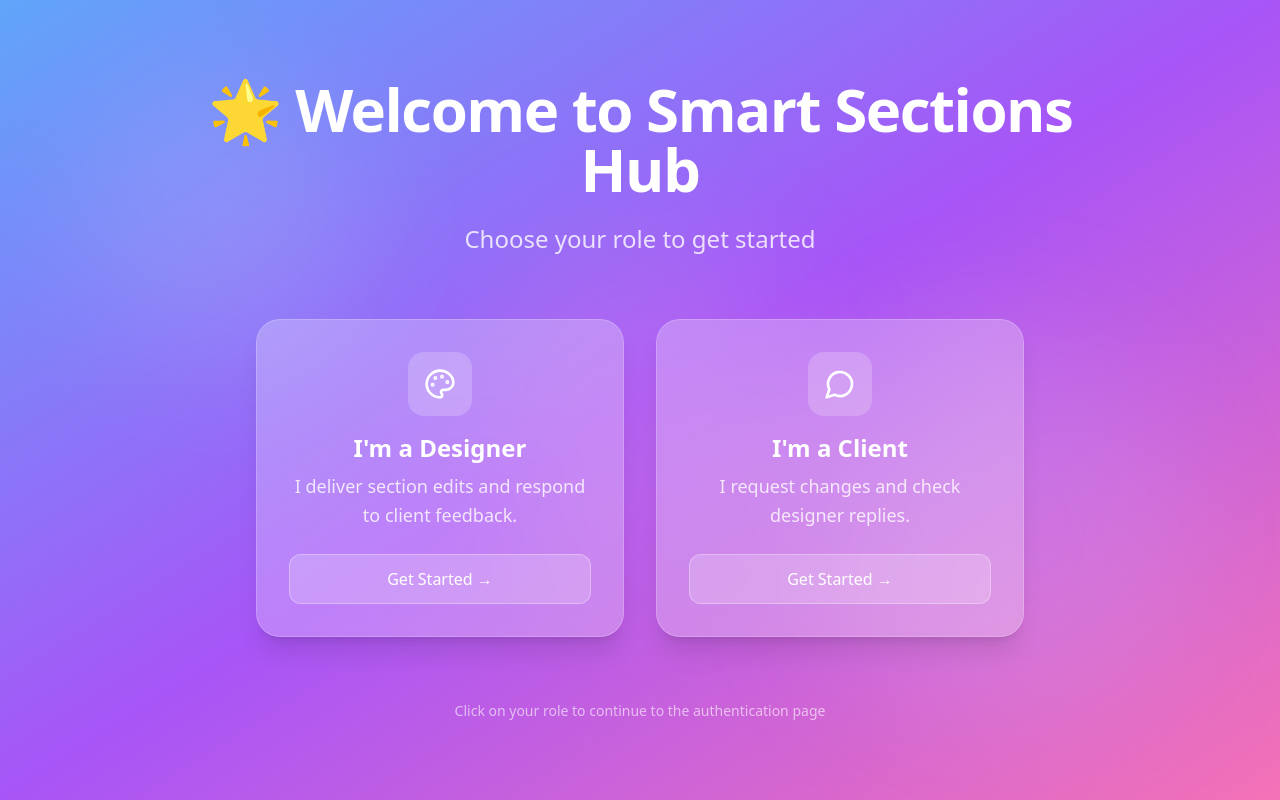
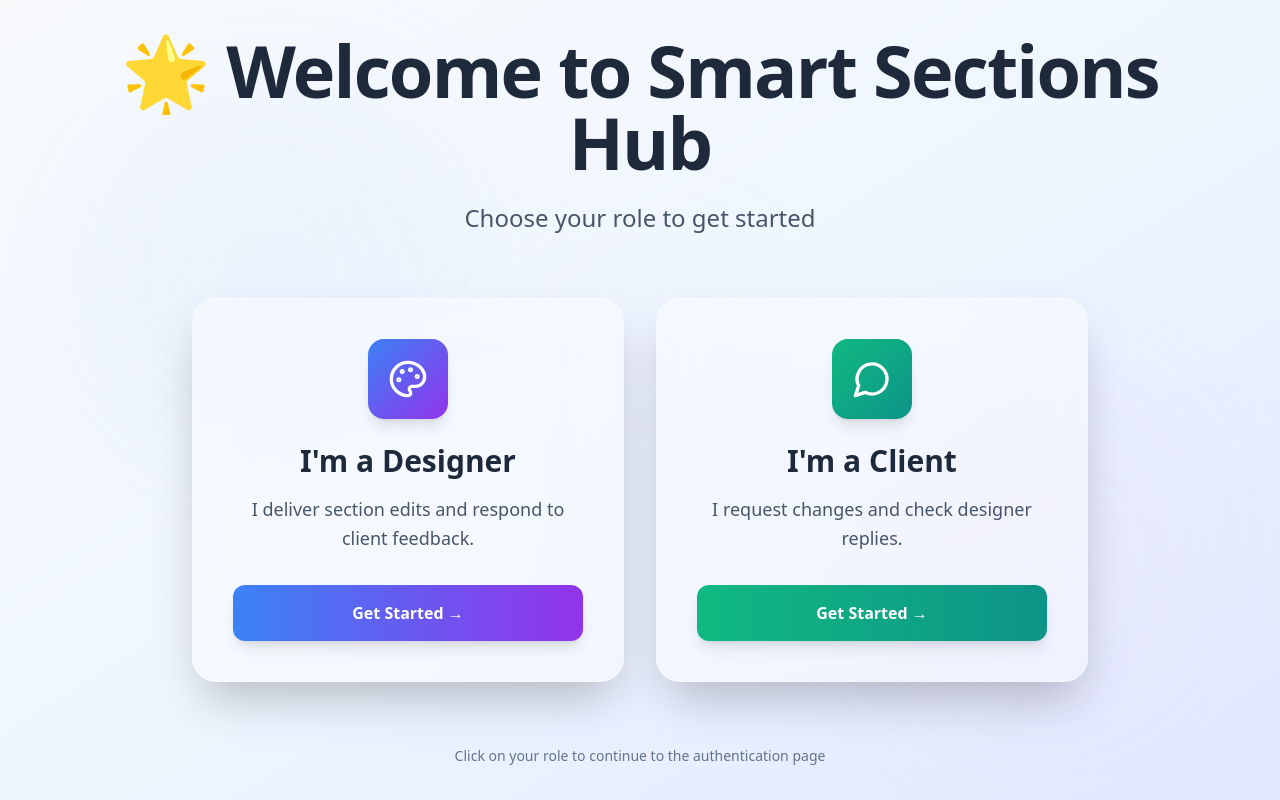
Before and after one commit to Oualidl290/project-passport-portal, a React (Vite) app: page / in a window 1280 px wide. Built offline with nearby package versions, Linux system fonts and the light colour scheme.

Commit message:
feat: Implement card-based landing page
Refactored the landing page to use a card-based design for role selection, incorporating glassmorphism styling and redirects to authentication pages.

```diff
--- a/src/pages/Index.tsx
+++ b/src/pages/Index.tsx
@@ -11,44 +11,48 @@ const Index = () => {
   };
 
   return (
-    <div className="min-h-screen bg-gradient-to-br from-blue-400 via-purple-500 to-pink-400 flex items-center justify-center p-4 relative overflow-hidden">
+    <div className="min-h-screen bg-gradient-to-br from-slate-50 via-blue-50 to-indigo-100 flex items-center justify-center p-6 relative overflow-hidden">
       {/* Background decorative elements */}
-      <div className="absolute top-20 left-20 w-72 h-72 bg-white/10 rounded-full blur-3xl"></div>
-      <div className="absolute bottom-20 right-20 w-96 h-96 bg-purple-300/20 rounded-full blur-3xl"></div>
-      <div className="absolute top-1/2 left-1/2 transform -translate-x-1/2 -translate-y-1/2 w-80 h-80 bg-pink-300/15 rounded-full blur-3xl"></div>
+      <div className="absolute top-20 left-20 w-96 h-96 bg-blue-200/20 rounded-full blur-3xl animate-pulse"></div>
+      <div className="absolute bottom-20 right-20 w-80 h-80 bg-purple-200/20 rounded-full blur-3xl animate-pulse delay-1000"></div>
+      <div className="absolute top-1/2 left-1/2 transform -translate-x-1/2 -translate-y-1/2 w-72 h-72 bg-indigo-200/15 rounded-full blur-3xl animate-pulse delay-500"></div>
 
-      <div className="relative z-10 w-full max-w-4xl mx-auto text-center">
+      <div className="relative z-10 w-full max-w-6xl mx-auto">
         {/* Header */}
-        <div className="mb-16">
-          <h1 className="text-5xl md:text-6xl font-bold text-white mb-6 tracking-tight">
+        <div className="text-center mb-16">
+          <h1 className="text-5xl md:text-7xl font-bold text-slate-800 mb-6 tracking-tight">
             🌟 Welcome to Smart Sections Hub
           </h1>
-          <p className="text-xl md:text-2xl text-white/80 font-light">
+          <p className="text-xl md:text-2xl text-slate-600 font-light max-w-2xl mx-auto leading-relaxed">
             Choose your role to get started
           </p>
         </div>
 
         {/* Role Cards */}
-        <div className="grid md:grid-cols-2 gap-8 max-w-3xl mx-auto">
+        <div className="grid md:grid-cols-2 gap-8 max-w-4xl mx-auto">
           {/* Designer Card */}
           <div
             onClick={handleDesignerClick}
-            className="group cursor-pointer transition-all duration-300 hover:scale-105 hover:shadow-2xl"
+            className="group cursor-pointer transition-all duration-500 hover:scale-105"
           >
-            <div className="bg-white/25 backdrop-blur-lg border border-white/20 rounded-3xl p-8 shadow-xl hover:bg-white/30 transition-all duration-300">
-              <div className="mb-6">
-                <div className="w-16 h-16 bg-white/20 rounded-2xl flex items-center justify-center mx-auto mb-4 group-hover:bg-white/30 transition-all duration-300">
-                  <Palette className="w-8 h-8 text-white" />
+            <div className="bg-white/40 backdrop-blur-xl border border-white/30 rounded-3xl p-10 shadow-2xl hover:shadow-3xl hover:bg-white/50 transition-all duration-500 h-full flex flex-col">
+              <div className="flex-1">
+                <div className="mb-8">
+                  <div className="w-20 h-20 bg-gradient-to-br from-blue-500 to-purple-600 rounded-2xl flex items-center justify-center mx-auto mb-6 group-hover:scale-110 transition-transform duration-300 shadow-lg">
+                    <Palette className="w-10 h-10 text-white" />
                   </div>
-                <h2 className="text-2xl font-bold text-white mb-2">
+                  <h2 className="text-3xl font-bold text-slate-800 mb-4 text-center">
                     I'm a Designer
                   </h2>
-                <p className="text-white/80 text-lg leading-relaxed">
+                  <p className="text-slate-600 text-lg leading-relaxed text-center">
                     I deliver section edits and respond to client feedback.
                   </p>
                 </div>
-              <div className="bg-white/20 hover:bg-white/30 text-white font-medium py-3 px-6 rounded-xl transition-all duration-300 border border-white/30">
+              </div>
+              <div className="mt-auto">
+                <div className="bg-gradient-to-r from-blue-500 to-purple-600 hover:from-blue-600 hover:to-purple-700 text-white font-semibold py-4 px-8 rounded-xl transition-all duration-300 text-center shadow-lg group-hover:shadow-xl">
                   Get Started →
+                </div>
               </div>
             </div>
           </div>
@@ -56,30 +60,34 @@ const Index = () => {
           {/* Client Card */}
           <div
             onClick={handleClientClick}
-            className="group cursor-pointer transition-all duration-300 hover:scale-105 hover:shadow-2xl"
+            className="group cursor-pointer transition-all duration-500 hover:scale-105"
           >
-            <div className="bg-white/25 backdrop-blur-lg border border-white/20 rounded-3xl p-8 shadow-xl hover:bg-white/30 transition-all duration-300">
-              <div className="mb-6">
-                <div className="w-16 h-16 bg-white/20 rounded-2xl flex items-center justify-center mx-auto mb-4 group-hover:bg-white/30 transition-all duration-300">
-                  <MessageCircle className="w-8 h-8 text-white" />
+            <div className="bg-white/40 backdrop-blur-xl border border-white/30 rounded-3xl p-10 shadow-2xl hover:shadow-3xl hover:bg-white/50 transition-all duration-500 h-full flex flex-col">
+              <div className="flex-1">
+                <div className="mb-8">
+                  <div className="w-20 h-20 bg-gradient-to-br from-emerald-500 to-teal-600 rounded-2xl flex items-center justify-center mx-auto mb-6 group-hover:scale-110 transition-transform duration-300 shadow-lg">
+                    <MessageCircle className="w-10 h-10 text-white" />
                   </div>
-                <h2 className="text-2xl font-bold text-white mb-2">
+                  <h2 className="text-3xl font-bold text-slate-800 mb-4 text-center">
                     I'm a Client
                   </h2>
-                <p className="text-white/80 text-lg leading-relaxed">
+                  <p className="text-slate-600 text-lg leading-relaxed text-center">
                     I request changes and check designer replies.
                   </p>
                 </div>
-              <div className="bg-white/20 hover:bg-white/30 text-white font-medium py-3 px-6 rounded-xl transition-all duration-300 border border-white/30">
+              </div>
+              <div className="mt-auto">
+                <div className="bg-gradient-to-r from-emerald-500 to-teal-600 hover:from-emerald-600 hover:to-teal-700 text-white font-semibold py-4 px-8 rounded-xl transition-all duration-300 text-center shadow-lg group-hover:shadow-xl">
                   Get Started →
                 </div>
               </div>
             </div>
           </div>
+        </div>
 
-        {/* Subtle footer text */}
-        <div className="mt-16">
-          <p className="text-white/60 text-sm">
+        {/* Footer text */}
+        <div className="text-center mt-16">
+          <p className="text-slate-500 text-sm max-w-md mx-auto">
             Click on your role to continue to the authentication page
           </p>
         </div>
```
Lines whose indentation alone changed are shown as unchanged.
